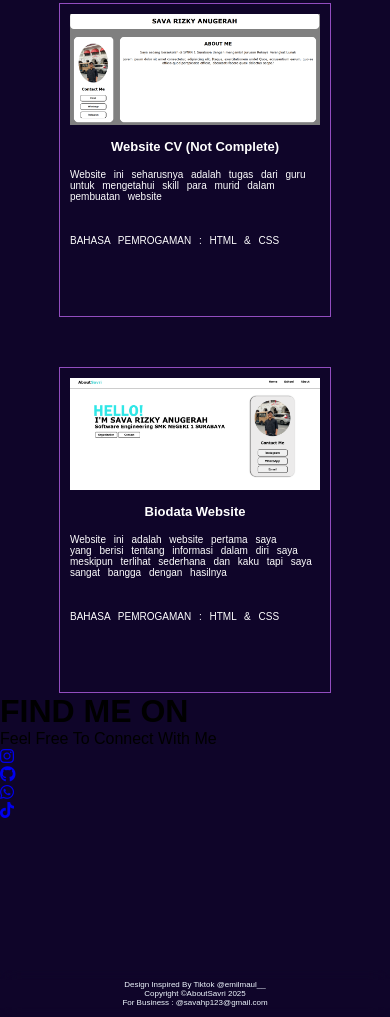
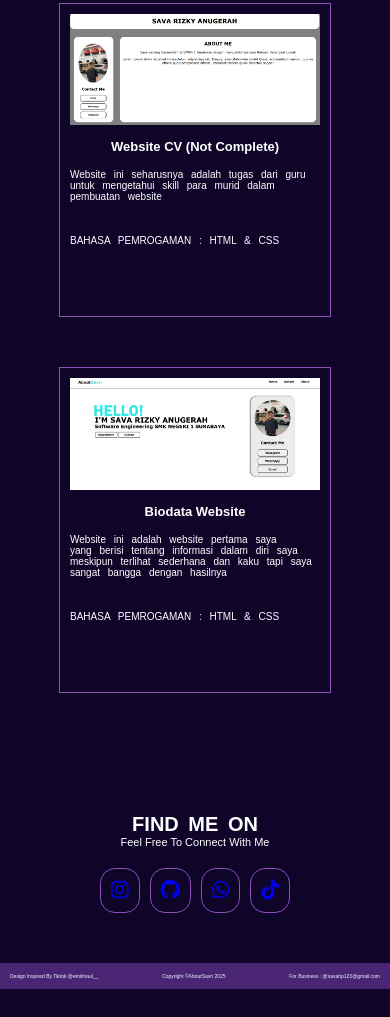
Before and after one commit to Savri1017/AboutSavri, a plain HTML site: page project.biodata.html in a window 390 px wide. Shown: the part 1483-2500 px from the top of the page. After the commit the page ends 2472 px from the top, so only its background shows below. Drawn offline with Linux system fonts and the light colour scheme.

Commit message:
project.biodata.css

```diff
--- a/project.biodata.css
+++ b/project.biodata.css
@@ -254,14 +254,88 @@ li a:hover {
     transform: scale(1.1);
 }
 
+.web-footer {
+    color: white;
+    text-align: center;
+    margin-top: 120px;
+}
+
+.judul-footer {
+    word-spacing: 4px;
+}
+
+.icon-logo-two {
+    display: flex;
+    justify-content: center;
+    gap: 20px;
+    font-size: 25px;
+    margin-top: 20px;
+}
+
+.insta-logo-two {
+    border-radius: 15px;
+    padding: 10px;
+    border: 0.1px solid;
+    color: var(--color4);
+    transition: all 0.5s;
+}
+
+.github-logo-two {
+    border-radius: 15px;
+    padding: 10px;
+    border: 0.1px solid;
+    color: var(--color4);
+    transition: all 0.5s;
+}
+
+.whatsapp-logo-two {
+    border-radius: 15px;
+    padding: 10px;
+    border: 0.1px solid;
+    color: var(--color4);
+    transition: all 0.5s;
+}
+
+.tiktok-logo-two {
+    border-radius: 15px;
+    padding: 10px;
+    border: 0.1px solid;
+    color: var(--color4);
+    transition: all 0.5s;
+}
+
+.github-logo-two:hover {
+    box-shadow: 1px 1px 10px var(--color4);
+    transform: scale(1.2);
+}
+
+.insta-logo-two:hover {
+    box-shadow: 1px 1px 10px var(--color4);
+    transform: scale(1.2);
+}
+
+.tiktok-logo-two:hover {
+    box-shadow: 1px 1px 10px var(--color4);
+    transform: scale(1.2);
+}
+
+.whatsapp-logo-two:hover {
+    box-shadow: 1px 1px 10px var(--color4);
+    transform: scale(1.2);
+}
+
 .copyright {
+    font-size: 12px;
+    margin-top: 50px;
     text-align: center;
-    background-color: transparent;
-    backdrop-filter: blur(10px);
-    font-size: 8px;
-    padding-top: 10px;
-    padding-bottom: 10px;
-    margin-top: 150px;
+    display: flex;
+    justify-content: space-between;
+    padding: 10px;
+    background-color: var(--color2);
+}
+
+.copyright p {
+    background-color: var(--color2);
 }
 
 @media only screen and (max-width: 768px) {
@@ -299,7 +373,35 @@ li a:hover {
         gap: 50px;
     }
 
-    .copyright h1{
-        font-size: 6px;
+    .judul-footer {
+        font-size: 10px;
+    }
+
+    .footer-desc {
+        font-size: 11px;
+    }
+
+    .icon-logo-two {
+        gap: 10px;
+    }
+
+    .insta-logo-two {
+        font-size: 20px;
+    }
+
+    .github-logo-two {
+        font-size: 20px;
+    }
+
+    .whatsapp-logo-two {
+        font-size: 20px;
+    }
+
+    .tiktok-logo-two {
+        font-size: 20px;
+    }
+
+    .copyright p {
+        font-size: 5px;
     }
 }
```
